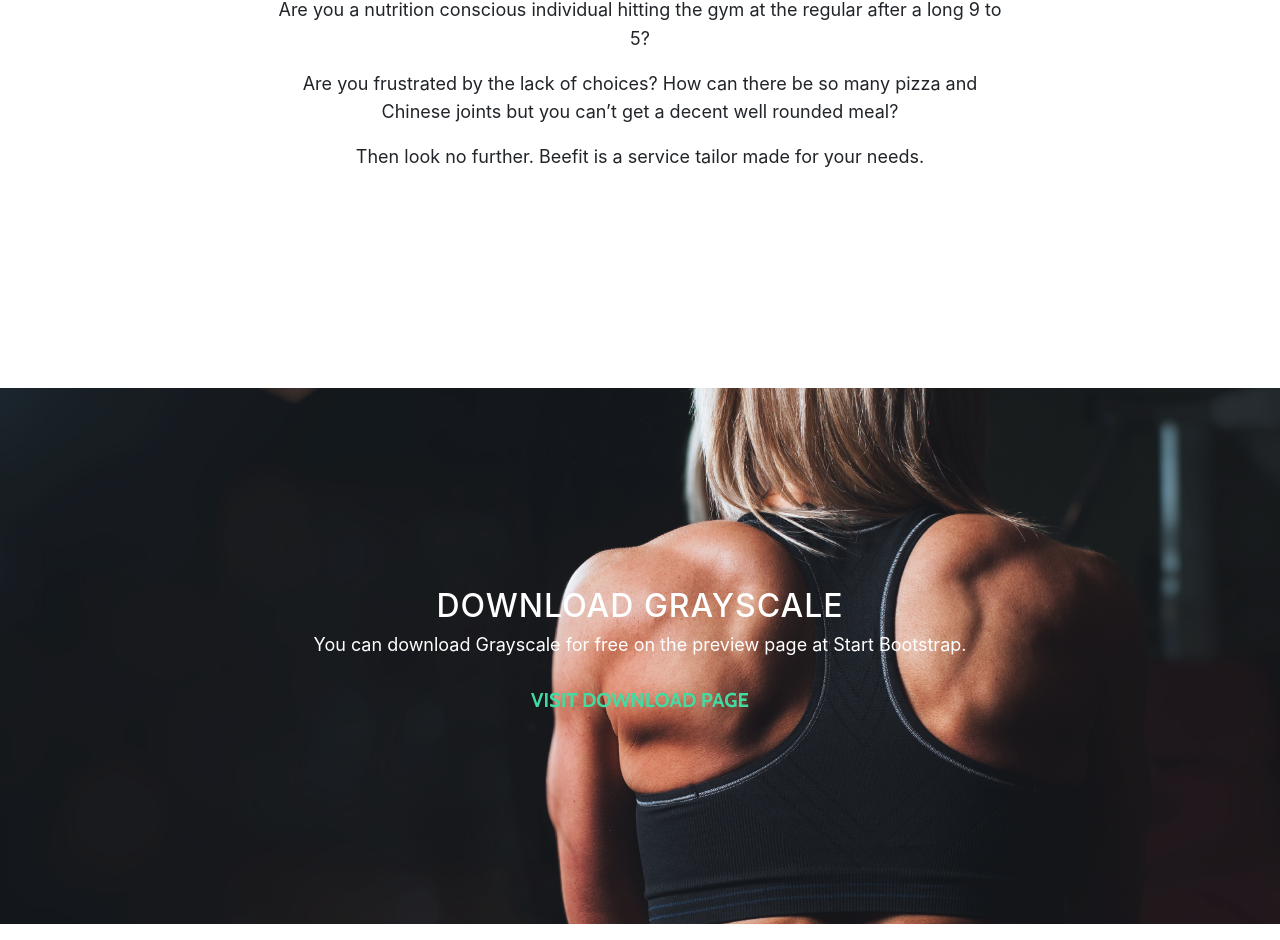
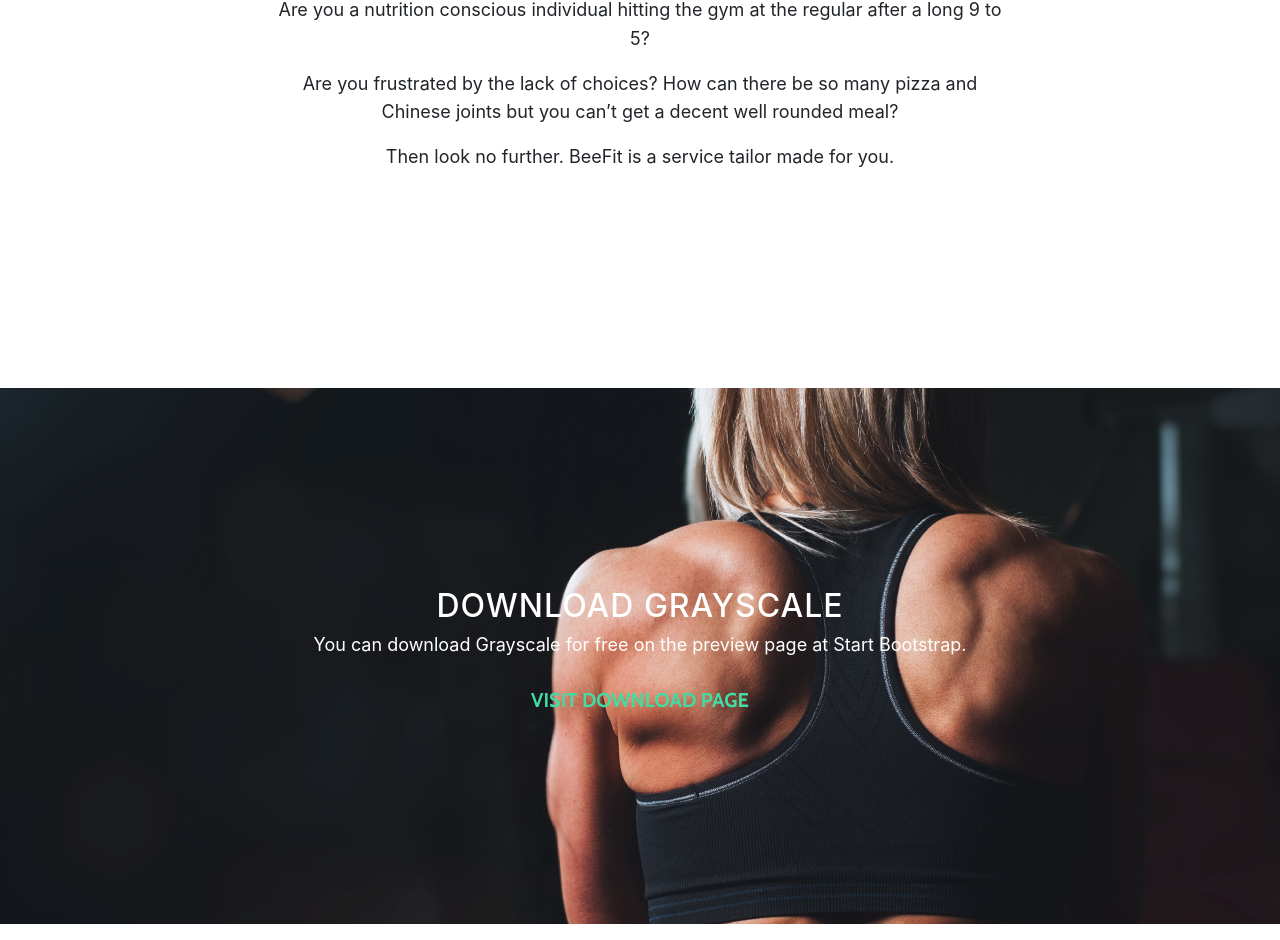
Before and after one commit to Filmeister/filmeister.github.io, a website with bundled scripts: page index.html in a window 1280 px wide. Shown: the part 1076-2016 px from the top of the page. Built offline with nearby package versions, Linux system fonts and the light colour scheme; files whose address does not match are found by name.

Commit message:
Update index.html

```diff
--- a/index.html
+++ b/index.html
@@ -72,7 +72,7 @@
                     <h2>About Grayscale</h2>
                     <p>Are you tired of cooking? Hauling groceries every day, washing mountains of dishes. Are you a nutrition conscious individual hitting the gym at the regular after a long 9 to 5?</p>
                     <p>Are you frustrated by the lack of choices? How can there be so many pizza and Chinese joints but you can’t get a decent well rounded meal?</p>
-                    <p>Then look no further. Beefit is a service tailor made for your needs.</p>
+                    <p>Then look no further. BeeFit is a service tailor made for you.</p>
                 </div>
             </div>
         </div>
```
